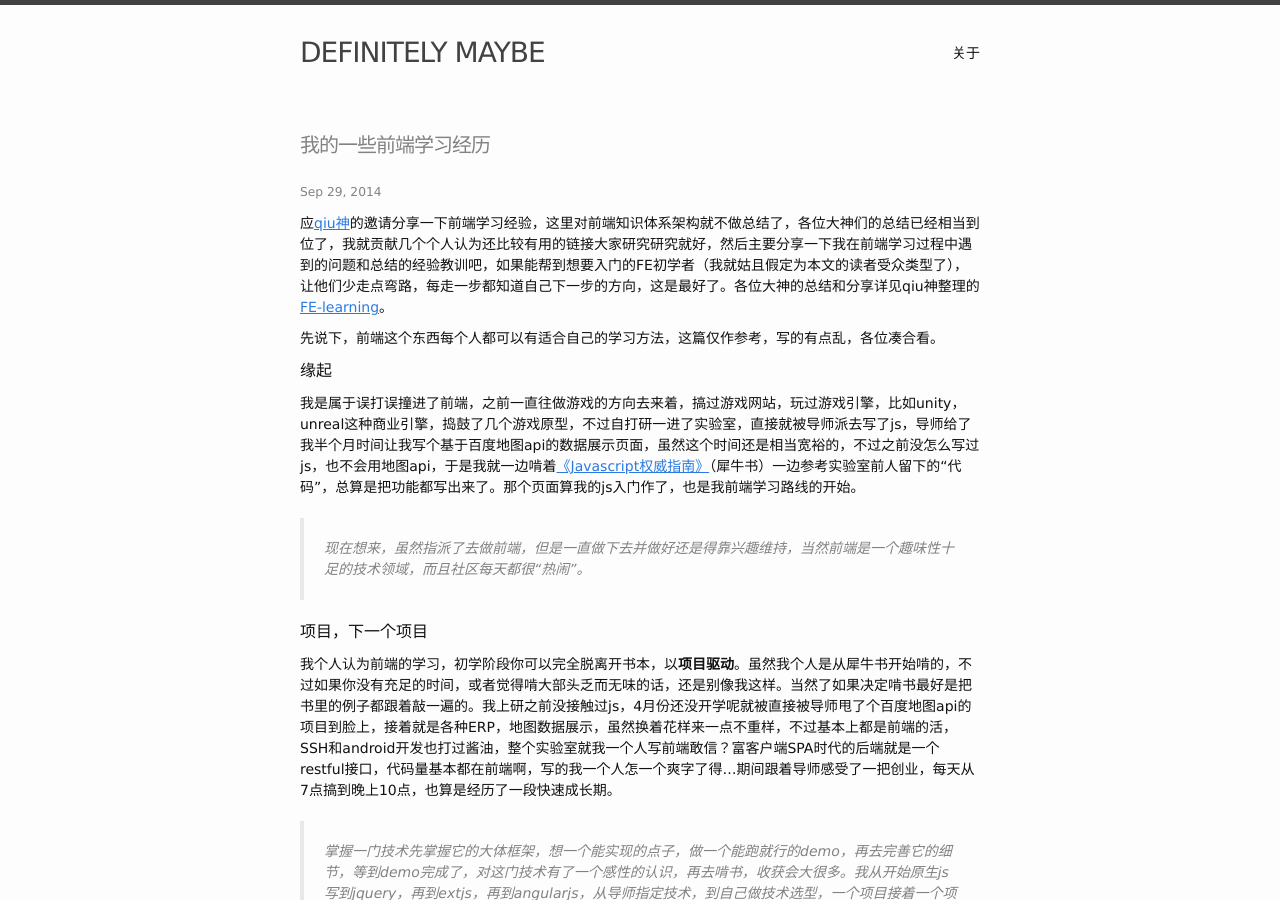
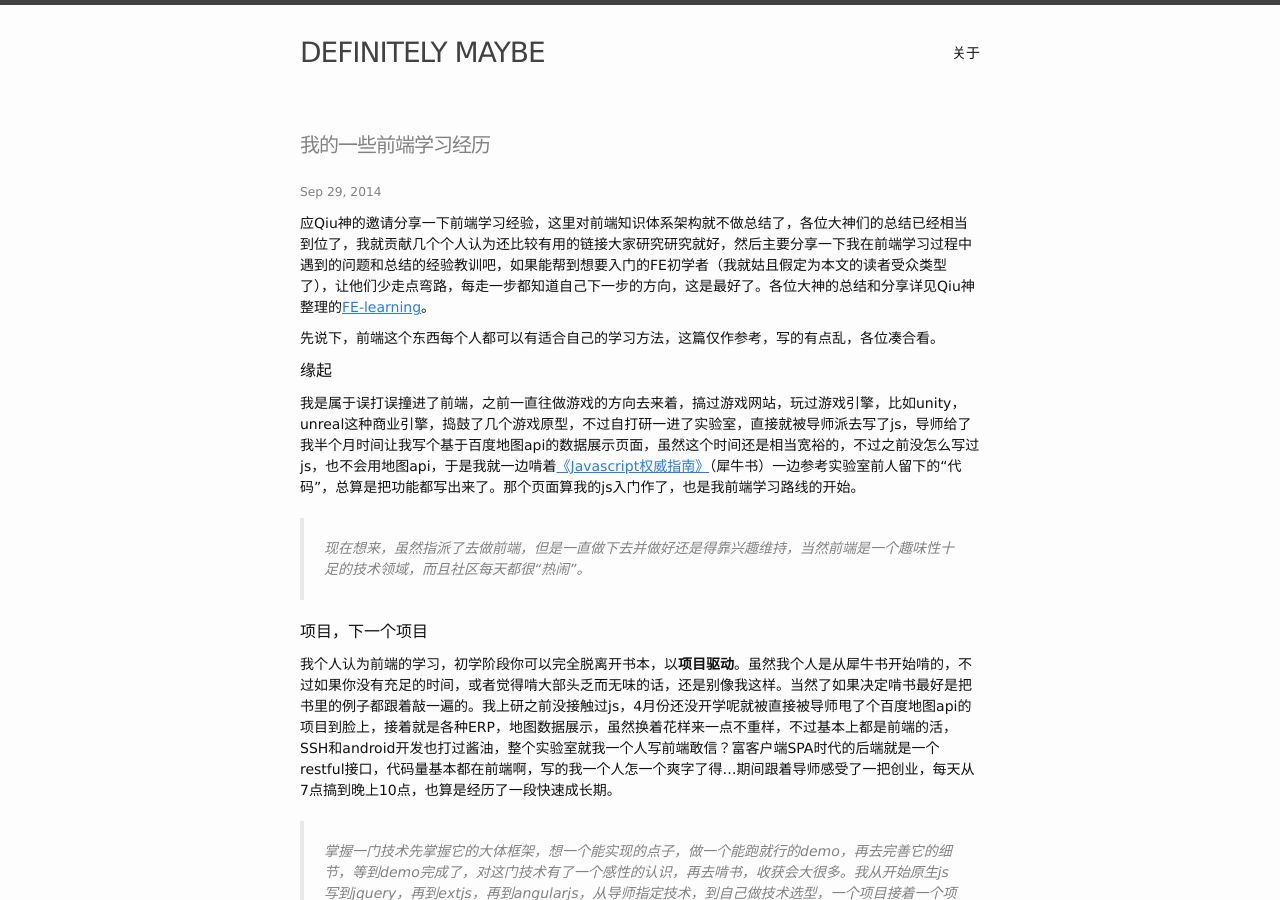
Before and after one commit to MrRaindrop/MrRaindrop.github.io, a Jekyll site: the page built from _posts/2014-09-29-my-own-experience-of-learning-fe.md, in a window 1280 px wide and 900 px high. Built offline with Jekyll 4.4.1, drawn with Linux system fonts in a browser that asks for light colours; comment, search, counter and statistics services are not loaded; part of the change alters nothing that is shown.

```diff
--- a/_posts/2014-09-29-my-own-experience-of-learning-fe.md
+++ b/_posts/2014-09-29-my-own-experience-of-learning-fe.md
@@ -6,13 +6,13 @@ categories: verbose
 tags: [前端, FE, javascript, js, 学习, learning]
 ---
 
-应[qiu神][1]的邀请分享一下前端学习经验，这里对前端知识体系架构就不做总结了，各位大神们的总结已经相当到位了，我就贡献几个个人认为还比较有用的链接大家研究研究就好，然后主要分享一下我在前端学习过程中遇到的问题和总结的经验教训吧，如果能帮到想要入门的FE初学者（我就姑且假定为本文的读者受众类型了），让他们少走点弯路，每走一步都知道自己下一步的方向，这是最好了。各位大神的总结和分享详见qiu神整理的[FE-learning][2]。
+应Qiu神的邀请分享一下前端学习经验，这里对前端知识体系架构就不做总结了，各位大神们的总结已经相当到位了，我就贡献几个个人认为还比较有用的链接大家研究研究就好，然后主要分享一下我在前端学习过程中遇到的问题和总结的经验教训吧，如果能帮到想要入门的FE初学者（我就姑且假定为本文的读者受众类型了），让他们少走点弯路，每走一步都知道自己下一步的方向，这是最好了。各位大神的总结和分享详见Qiu神整理的[FE-learning][1]。
 
 先说下，前端这个东西每个人都可以有适合自己的学习方法，这篇仅作参考，写的有点乱，各位凑合看。
 
 ### 缘起
 
-我是属于误打误撞进了前端，之前一直往做游戏的方向去来着，搞过游戏网站，玩过游戏引擎，比如unity，unreal这种商业引擎，捣鼓了几个游戏原型，不过自打研一进了实验室，直接就被导师派去写了js，导师给了我半个月时间让我写个基于百度地图api的数据展示页面，虽然这个时间还是相当宽裕的，不过之前没怎么写过js，也不会用地图api，于是我就一边啃着[《Javascript权威指南》][3]（犀牛书）一边参考实验室前人留下的“代码”，总算是把功能都写出来了。那个页面算我的js入门作了，也是我前端学习路线的开始。
+我是属于误打误撞进了前端，之前一直往做游戏的方向去来着，搞过游戏网站，玩过游戏引擎，比如unity，unreal这种商业引擎，捣鼓了几个游戏原型，不过自打研一进了实验室，直接就被导师派去写了js，导师给了我半个月时间让我写个基于百度地图api的数据展示页面，虽然这个时间还是相当宽裕的，不过之前没怎么写过js，也不会用地图api，于是我就一边啃着[《Javascript权威指南》][2]（犀牛书）一边参考实验室前人留下的“代码”，总算是把功能都写出来了。那个页面算我的js入门作了，也是我前端学习路线的开始。
 
 > 现在想来，虽然指派了去做前端，但是一直做下去并做好还是得靠兴趣维持，当然前端是一个趣味性十足的技术领域，而且社区每天都很“热闹”。
 
@@ -34,7 +34,7 @@ tags: [前端, FE, javascript, js, 学习, learning]
 
 ### 读书
 
-读书，多读书，读好书。在[刘未鹏的博客][4]里看到过一个公式，**你第一个月的工资等于之前买过（读过）的技术书价格总和**（这里说的技术书指那些经典的公认的好书）。讨论这个公式的正确性似乎没什么意义，然而它的合理性是毋庸置疑的，那就是多读经典技术书。最极端的一个例子，google的徐宥在[我的大学][5]里面说他扫荡了图书馆的整个TP312书架...对于前端的经典书籍，后面列了一个我收集的[前端书列][13]（如果有遗漏的前端经典好书，还请留言告诉我），有条件可以尝试刷一遍这些书，我也是在找完整的时间去啃完它们。之前说的，前端知识点松散，收集零散的知识点，从博客里快速学习等，这些只是前端学习的一个方面，如果你要想深入理解一个知识体系，了解它的来龙去脉，对它建立系统认识，读经典书还是必不可少的。
+读书，多读书，读好书。在[刘未鹏的博客][3]里看到过一个公式，**你第一个月的工资等于之前买过（读过）的技术书价格总和**（这里说的技术书指那些经典的公认的好书）。讨论这个公式的正确性似乎没什么意义，然而它的合理性是毋庸置疑的，那就是多读经典技术书。最极端的一个例子，google的徐宥在[我的大学][4]里面说他扫荡了图书馆的整个TP312书架...对于前端的经典书籍，后面列了一个我收集的[前端书列][12]（如果有遗漏的前端经典好书，还请留言告诉我），有条件可以尝试刷一遍这些书，我也是在找完整的时间去啃完它们。之前说的，前端知识点松散，收集零散的知识点，从博客里快速学习等，这些只是前端学习的一个方面，如果你要想深入理解一个知识体系，了解它的来龙去脉，对它建立系统认识，读经典书还是必不可少的。
 
 我从最开始啃完犀牛书，然后接着去看了其他一些和前端干系不大的经典技术书，再后来通过实验室的项目和自己弄的一些小项目逐渐对前端领域比较上路以后，又看了《Javascript模式》、《Javascript设计模式》、《编写可维护的Javascript》，后来了解到node并开始用node搞点小玩意儿，又看了本《NodeJS up and run》和《Mongodb权威指南》，不过感觉前者略坑。那会儿朴灵那本深入浅出（晒书么么哒）还没出，后来出了就去图书馆借来看完，这么看下来感觉还不错，不过感觉看的还是偏少了，还需要继续刷（参照上面的书列）。
 
@@ -42,33 +42,32 @@ tags: [前端, FE, javascript, js, 学习, learning]
 
 前端的定位关乎到你需要吸收什么样的知识和技能，决定在技术世界里你对什么需要格外敏感。如果你认为前端仅仅停留在切页面，实现交互和视觉的要求，那你对前端的认识还停留在初级阶段。阿里终面的时候我问了考官这么个问题：前端技术日新月异，范围越扩越宽，标准越来越丰富，似乎任何一个触角都能伸出很远。怎么给前端一个合适的定位？考官给我分析了半天，然后总结成一句话，就是用户和网站的联结者，用户体验的创造者（原话不是这样，但大体是这个意思）。也就是说前端的终极目标其实就是创造用户体验，提升用户体验，**以用户体验为中心**。不管你是从交互设计上下手，还是从性能优化出发，或者改进工作流提升工作流效率，最终都是为了创造和提升用户体验，最终都要体现到用户体验这一点上来。我认为这个总结非常有道理（当然“用户体验”这个词太宽泛了，并且不仅仅是前端工程师的范畴，比如开发后台的时候对一个数据处理过程进行优化，提升了整体性能，这也是对用户体验的一个提升）。
 
-现在的前端工程师做到一定阶段不可避免会接触到很多比切页面、实现视觉要求、实现交互等更深入的问题，比如前端自动化、图像编程、性能优化等等，再往后推一点就是PHP/JSP/ASP/nodeJs，过去后端模板一般属于后端的范畴，现在随着[前端架构的演进][6]，可能会让你去写后端模板的代码，需要用到后端语言（PHP/Java/C#等），这就是所谓**大前端**（然而这与前端的定位并不是相背离的，大前端处理的依然是与用户接触的部分，仍然是对用户体验的优化）。可能最常见或者被谈论最多的就是node，其实这几种技术选型都可以，bat三家据说百度用PHP比较多，阿里用node比较多。
+现在的前端工程师做到一定阶段不可避免会接触到很多比切页面、实现视觉要求、实现交互等更深入的问题，比如前端自动化、图像编程、性能优化等等，再往后推一点就是PHP/JSP/ASP/nodeJs，过去后端模板一般属于后端的范畴，现在随着[前端架构的演进][5]，可能会让你去写后端模板的代码，需要用到后端语言（PHP/Java/C#等），这就是所谓**大前端**（然而这与前端的定位并不是相背离的，大前端处理的依然是与用户接触的部分，仍然是对用户体验的优化）。可能最常见或者被谈论最多的就是node，其实这几种技术选型都可以，bat三家据说百度用PHP比较多，阿里用node比较多。
 
-玉伯在[他的博客][7]里提过所谓全端是横向的，全栈是纵向的。**全端**即所有的终端说白了都是前端，因为都关乎到用户体验，直接和用户接触。适应多终端的开发，要求你在web前端的基础上，可能还要去扩展android开发和ios开发的知识，好在由于hybrid开发方式的流行，对使用native语言开发的技能会要求的不那么深入。
+玉伯在[他的博客][6]里提过所谓全端是横向的，全栈是纵向的。**全端**即所有的终端说白了都是前端，因为都关乎到用户体验，直接和用户接触。适应多终端的开发，要求你在web前端的基础上，可能还要去扩展android开发和ios开发的知识，好在由于hybrid开发方式的流行，对使用native语言开发的技能会要求的不那么深入。
 
-**全栈**可以说是最适合初创公司的一种发展类型，广义上认为是从前端干到后端，从开发干到运维，这种就不说了，一般人应该不会想要去往这个方向发展，想要成为这种意义上的full-stack dev的，可能用不着来看我这篇文章了；而狭义上的全栈特指使用js语言从前端写到架设在nodeJs上的后端，前后端统一语言，统一编程模型，甚至公用同一套代码。更多了解全栈开发可以看看玉伯这篇[说说全栈工程师][8]。
+**全栈**可以说是最适合初创公司的一种发展类型，广义上认为是从前端干到后端，从开发干到运维，这种就不说了，一般人应该不会想要去往这个方向发展，想要成为这种意义上的full-stack dev的，可能用不着来看我这篇文章了；而狭义上的全栈特指使用js语言从前端写到架设在nodeJs上的后端，前后端统一语言，统一编程模型，甚至公用同一套代码。更多了解全栈开发可以看看玉伯这篇[说说全栈工程师][7]。
 
-以上是我对前端以及衍生出来的技术路线的一些浅薄理解，学习一个领域掌握它的整体上的走向和趋势还是挺重要的。另外如果想要对前端学习方向、职业成长路径有一个整体的认识，推荐看看拔赤总结的这篇[前端开发十日谈][9]。
+以上是我对前端以及衍生出来的技术路线的一些浅薄理解，学习一个领域掌握它的整体上的走向和趋势还是挺重要的。另外如果想要对前端学习方向、职业成长路径有一个整体的认识，推荐看看拔赤总结的这篇[前端开发十日谈][8]。
 
 ### 最后
 
 贡献几个对前端学习、面试有帮助的链接：
 
-* [前端面试问题合集（Front-end-Developer-Interview-Questions）][10]
-* [前端技能汇总（JacksonTian）][11]
-* [另一张前端技能汇总图][12]
-* [前端那点事儿（书列）][13]
+* [前端面试问题合集（Front-end-Developer-Interview-Questions）][9]
+* [前端技能汇总（JacksonTian）][10]
+* [另一张前端技能汇总图][11]
+* [前端那点事儿（书列）][12]
 
-[1]: https://github.com/qiu-deqing
-[2]: https://github.com/qiu-deqing/FE-learning
-[3]: http://book.douban.com/subject/2228378/
-[4]: http://mindhacks.cn/topics/learning-method/
-[5]: http://blog.youxu.info/2009/08/06/my-undergraduate-year/
-[6]: https://github.com/lifesinger/lifesinger.github.com/issues/184
-[7]: https://github.com/lifesinger/lifesinger.github.com/labels/blog
-[8]: https://github.com/lifesinger/lifesinger.github.com/issues/185
-[9]: http://blog.jobbole.com/25114/
-[10]: https://github.com/darcyclarke/Front-end-Developer-Interview-Questions
-[11]: https://github.com/JacksonTian/fks
-[12]: http://www.f2er.info/
-[13]: http://book.douban.com/doulist/13701898/
+[1]: https://github.com/qiu-deqing/FE-learning
+[2]: http://book.douban.com/subject/2228378/
+[3]: http://mindhacks.cn/topics/learning-method/
+[4]: http://blog.youxu.info/2009/08/06/my-undergraduate-year/
+[5]: https://github.com/lifesinger/lifesinger.github.com/issues/184
+[6]: https://github.com/lifesinger/lifesinger.github.com/labels/blog
+[7]: https://github.com/lifesinger/lifesinger.github.com/issues/185
+[8]: http://blog.jobbole.com/25114/
+[9]: https://github.com/darcyclarke/Front-end-Developer-Interview-Questions
+[10]: https://github.com/JacksonTian/fks
+[11]: http://www.f2er.info/
+[12]: http://book.douban.com/doulist/13701898/
```
